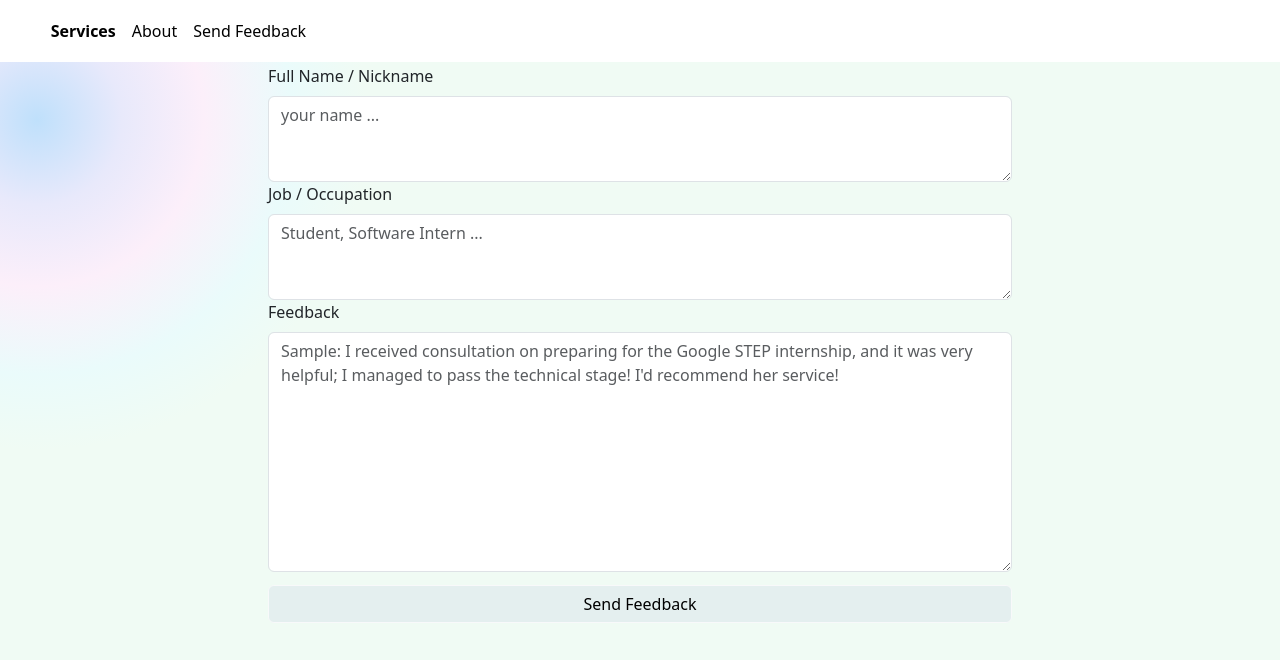
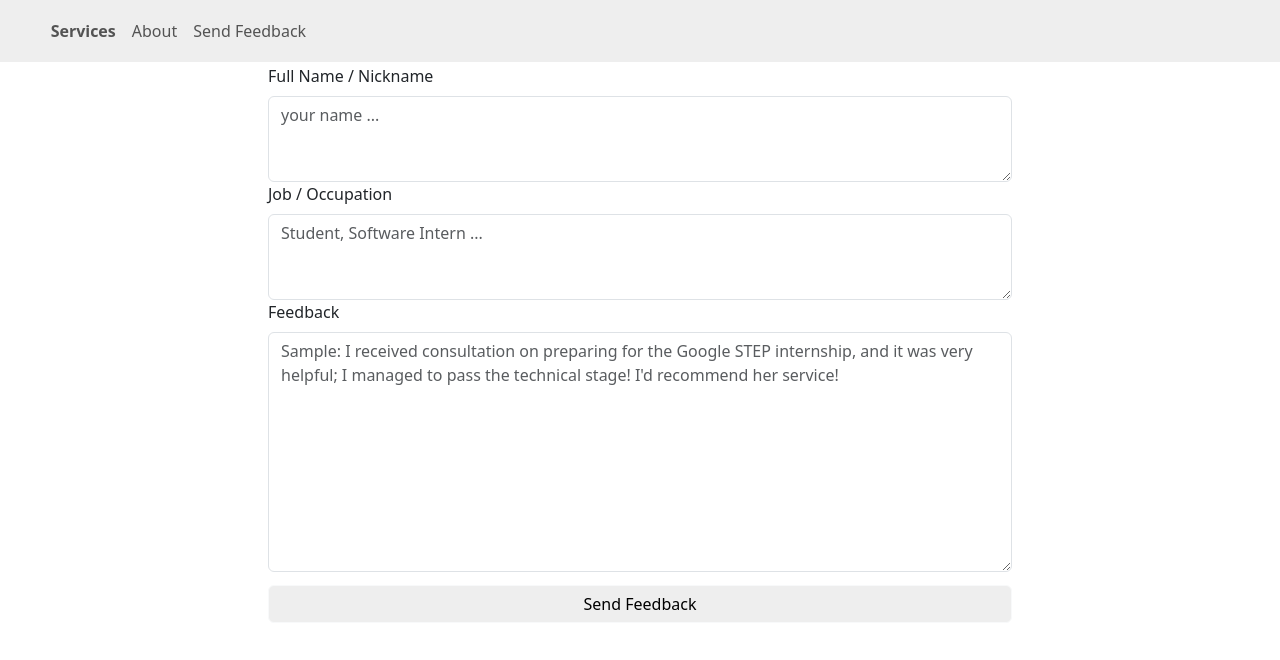
Before and after one commit to khongorzulkhenchbish/personal-consulting-app, a React (Create React App) app: page /sendfeedback in a window 1280 px wide. Shown: the top 660 px of the page. Built offline with nearby package versions, Linux system fonts and the light colour scheme.

Commit message:
changed theme to grey/business

```diff
--- a/public/index.html
+++ b/public/index.html
@@ -3,7 +3,7 @@
 <head>
   <meta charset="utf-8" />
   <meta name="viewport" content="width=device-width, initial-scale=1" />
-  <title>Coding with Zula</title>
+  <title>Zula Tech</title>
 </head>
 <body>
   <div id="root"></div>
--- a/src/App.css
+++ b/src/App.css
@@ -3,7 +3,7 @@ html {
   margin: 0;
   padding: 0;
   overflow: auto;
-  background: radial-gradient(328px at 2.9% 15%, rgb(191, 224, 251) 0%, rgb(232, 233, 251) 25.8%, rgb(252, 239, 250) 50.8%, rgb(234, 251, 251) 77.6%, rgb(240, 251, 244) 100.7%);
+  background-color: white;
   height: 100%;
 }
 
@@ -64,7 +64,7 @@ html {
   width: inherit;
   margin-top: .8rem;
   width: 100%;
-  background-color: #e4efef !important;
+  background-color: #eeeeee !important;
 }
 
 .buttonitem {
@@ -74,8 +74,9 @@ html {
 #servicetitle {
   font-size: 1.5rem;
   text-align: center;
-  margin-bottom: 1.2rem;
-  font-weight: 700;
+  margin-bottom: 1rem;
+  margin-top: 1.5rem;
+  font-weight: 400;
 }
 
 .listitem {
@@ -91,10 +92,7 @@ html {
 .navbarcont {
   justify-content: center !important;
   padding: .7rem !important;
-}
-
-.servicename {
-  color: black !important;
+  background-color: #eeeeee;
 }
 
 .textcenter {
@@ -102,10 +100,9 @@ html {
 }
 
 .feedbackitem {
-  padding: 0 !important;
+  padding-left: 0.1rem !important;
   width: 18rem;
   border: none !important;
-  margin-right: .6rem;
   flex: 0 0 auto;
 }
 
@@ -117,9 +114,9 @@ html {
 
 .feedbackcard {
   height: 100% !important;
-  background: linear-gradient(
-    to bottom right,
-    #f8fefe 0%,
-    #d3e9e9 100%
-  );
+  background-color: #eeeeee !important;
 }
+
+.textarea {
+  background-color: #eeeeee !important;
+}
--- a/src/pages/Menu.js
+++ b/src/pages/Menu.js
@@ -5,7 +5,7 @@ import '../App.css';
 
 const Menu=()=>{
     return (
-        <Navbar bg="white" data-bs-theme="light" fixed="top" className='navbarcont'>
+        <Navbar fixed="top" className='navbarcont'>
             <Nav className="menu">
                 <Nav.Link className="servicename" href="services"><strong>Services</strong></Nav.Link>
                 <Nav.Link className="servicename" href="about">About</Nav.Link>
--- a/src/pages/Services.js
+++ b/src/pages/Services.js
@@ -39,7 +39,7 @@ const Services = () => {
   return (
     <Container>
       <Card.Title id="servicetitle">
-        HOW IS THE CONSULTATION GOING
+        HOW THE CONSULTATION GOES
       </Card.Title>
       <ListGroup>
         {Object.keys(processes).map((process) =>(
@@ -53,6 +53,9 @@ const Services = () => {
           </>
         ))}
       </ListGroup>
+      <Card.Title id="servicetitle">
+        BOOK SLOT <i>(only after step 2)</i>
+      </Card.Title>
       {Object.keys(services).map((service) =>(
         <Button variant="light" className="servicebutton" onClick={() => redirectToWebsite(services[service]['website_url'])}>
           <Container className="buttonCont">
@@ -65,8 +68,8 @@ const Services = () => {
       ))}
       {feedbacks ? (
         <>
-        <Card.Title id="servicetitle" style={{marginTop:'1rem', marginBottom:'1rem'}}>
-          WHAT THE USERS ARE SAYING
+        <Card.Title id="servicetitle">
+          CONSULTATION FEEDBACK
         </Card.Title>
         <ListGroup horizontal id="horizontalScrollList">
           {Object.keys(feedbacks).map((feedback) =>(
```
